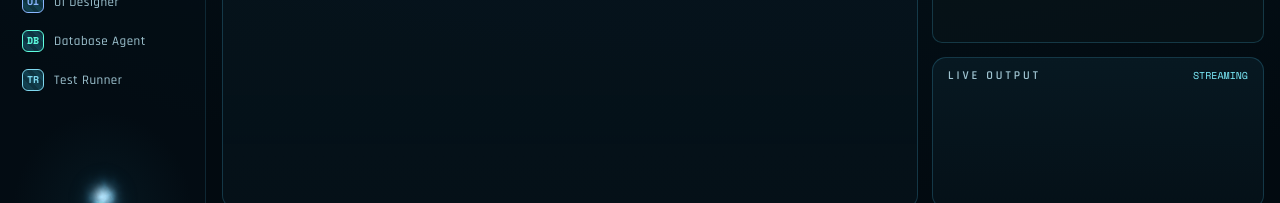
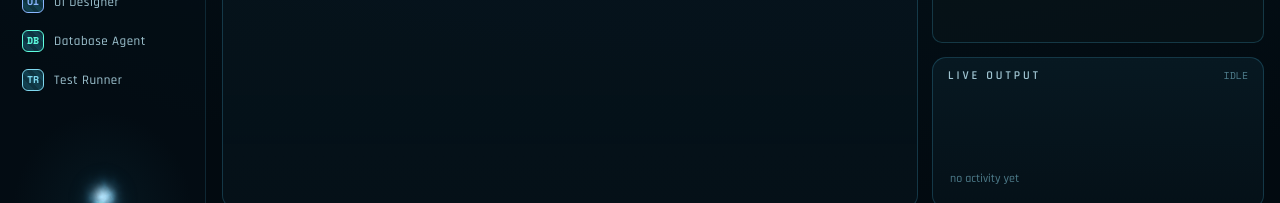
Before and after one commit to mwgrant21/Aether-OS, a React (Vite) app: page / in a window 1280 px wide. Shown: the part 597-800 px from the top of the page. Built offline with nearby package versions, Linux system fonts and the light colour scheme.

Commit message:
feat: show an honest idle state in LiveOutputCard instead of always STREAMING

```diff
--- a/src/components/terminal/LiveOutputCard.tsx
+++ b/src/components/terminal/LiveOutputCard.tsx
@@ -5,14 +5,19 @@ import { useAetherStore } from '../../state/store';
 export function LiveOutputCard() {
   const { state } = useAetherStore();
   const logs = state.logs.slice(-8);
+  const isActive = logs.length > 0;
   return (
     <div style={cardStyle}>
       <div style={{ display: 'flex', alignItems: 'center', justifyContent: 'space-between', flex: 'none' }}>
         <div style={titleStyle}>LIVE OUTPUT</div>
-        <div style={{ display: 'flex', alignItems: 'center', gap: 6, font: `400 10px/1 ${fonts.mono}`, color: colors.accentCyan }}>
-          <span style={blinkDotStyle} />
-          STREAMING
-        </div>
+        {isActive ? (
+          <div style={{ display: 'flex', alignItems: 'center', gap: 6, font: `400 10px/1 ${fonts.mono}`, color: colors.accentCyan }}>
+            <span style={blinkDotStyle} />
+            STREAMING
+          </div>
+        ) : (
+          <div style={{ font: `400 10px/1 ${fonts.mono}`, color: colors.textDim }}>IDLE</div>
+        )}
       </div>
       <div style={logListStyle}>
         {logs.map((l, idx) => (
@@ -20,6 +25,7 @@ export function LiveOutputCard() {
             <span style={{ color: colors.textDim }}>[{l.t}]</span> <span style={{ color: l.c }}>{l.m}</span>
           </div>
         ))}
+        {!isActive && <div style={emptyStyle}>no activity yet</div>}
       </div>
     </div>
   );
@@ -54,3 +60,8 @@ const logListStyle: CSSProperties = {
   marginTop: 7,
   font: `400 10.5px/1.7 ${fonts.mono}`,
 };
+const emptyStyle: CSSProperties = {
+  font: `500 12px/1.4 ${fonts.ui}`,
+  color: colors.textDim,
+  padding: '8px 2px',
+};
```
